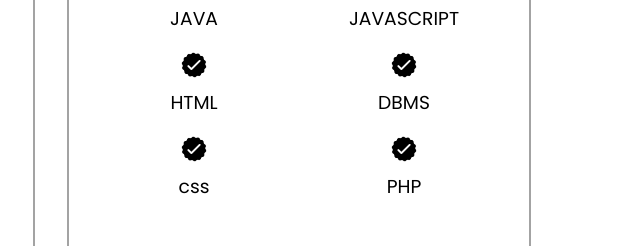
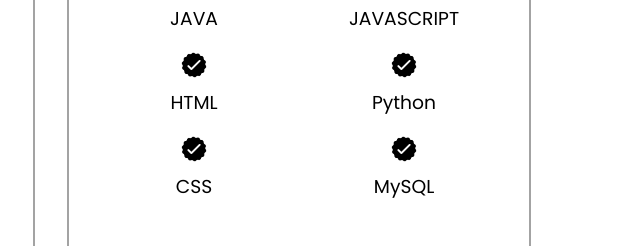
Before and after one commit to gowthamT01/gowthamportpolio, a plain HTML site: page index.html in a window 1280 px wide. Shown: the part 1812-2058 px from the top of the page, 589-1229 px from the left. Drawn offline with Linux system fonts and the light colour scheme.

Commit message:
Update index.html

```diff
--- a/index.html
+++ b/index.html
@@ -198,19 +198,19 @@
                         <article>
                             <img src="./images/checkmark.png" alt="Experience icon" class="icon" />
                             <div>
-                                <h3> DBMS</h3>
+                                <h3> Python</h3>
                             </div>
                         </article>
                         <article>
                             <img src="./images/checkmark.png" alt="Experience icon" class="icon" />
                             <div>
-                                <h3>css</h3>
+                                <h3>CSS</h3>
                             </div>
                         </article>
                         <article>
                             <img src="./images/checkmark.png" alt="Experience icon" class="icon" />
                             <div>
-                                <h3>PHP</h3>
+                                <h3>MySQL</h3>
                             </div>
                         </article>
                     </div>
```
